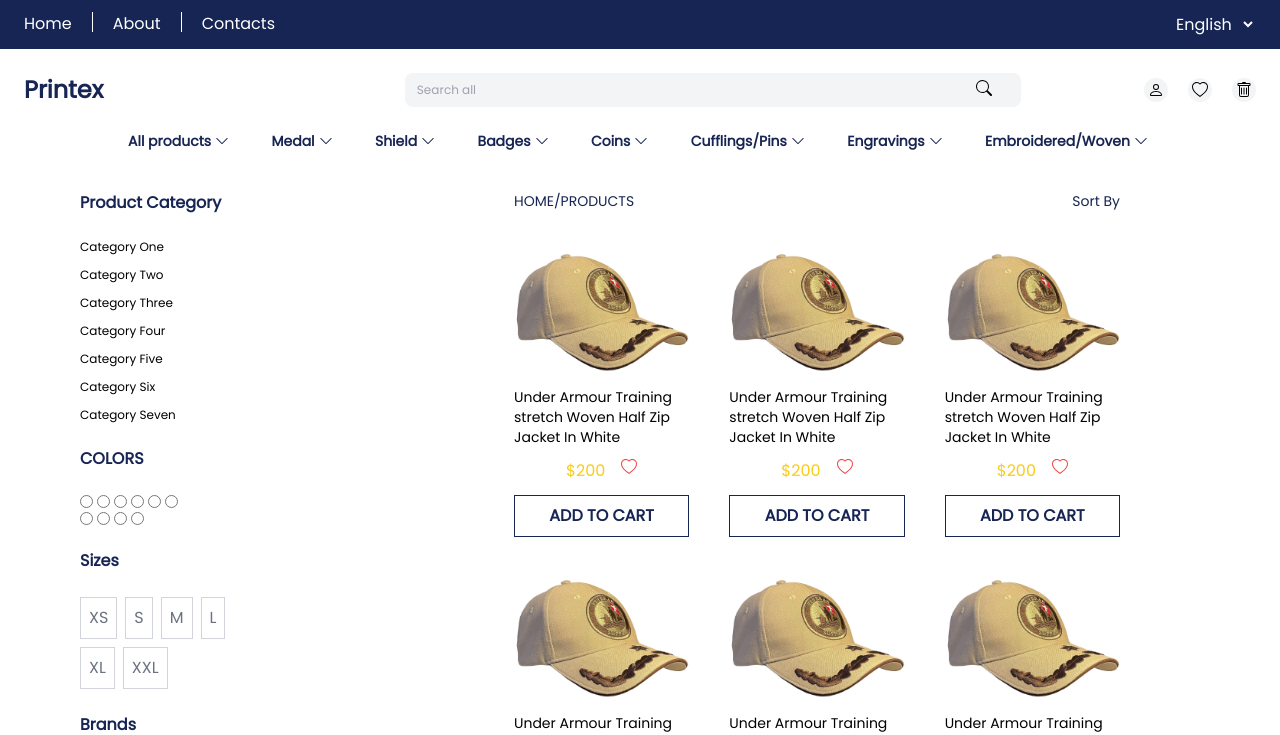
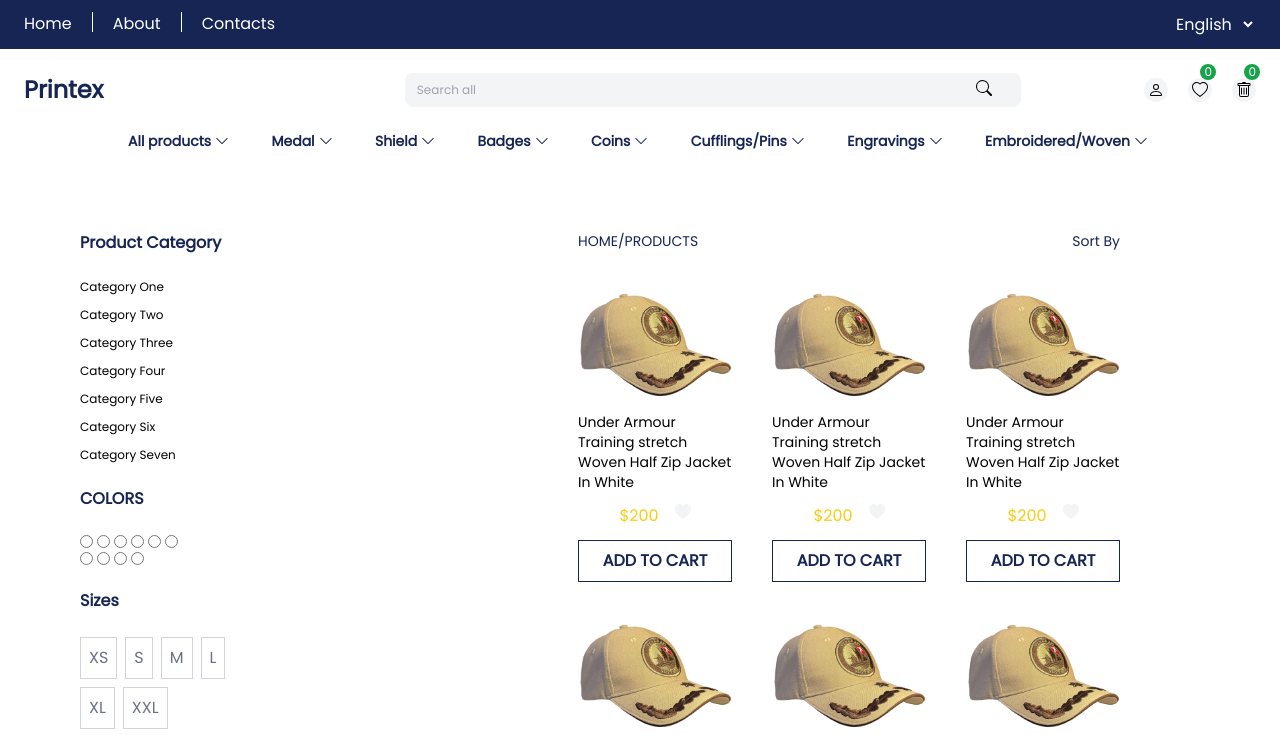
Before and after one commit to wemmy6673/printex, a React (Create React App) app: page /ProductDisplay in a window 1280 px wide. Shown: the top 735 px of the page. Built offline with nearby package versions, Linux system fonts and the light colour scheme.

Commit message:
like icon onclick effect implemented

```diff
--- a/src/components/Navbar.jsx
+++ b/src/components/Navbar.jsx
@@ -79,13 +79,15 @@
 
 
             <div className='hidden md:flex md:flex-row space-x-5'>
-                <div className='rounded-full bg-gray-100 p-1'><BsPerson /></div>
-                <div className='rounded-full bg-gray-100 p-1'><BsHeart /></div>
-                <div className='rounded-full bg-gray-100 p-1'><BsTrash /></div>
+                <div className='rounded-full bg-gray-100 p-1'><BsPerson /> </div>
+                <div className='rounded-full bg-gray-100 p-1'><BsHeart /> <span className='bg-green-600 text-white absolute text-xs rounded-full top-16 px-1 right-16'>0</span></div>
+                <div className='rounded-full bg-gray-100 p-1'><BsTrash />
+                <span className='bg-green-600 text-white absolute text-xs rounded-full top-16 px-1 right-5'>0</span></div>
+                </div>
 
             </div>
 
-        </div>
+
 
         <div className='px-32 hidden md:block'>
             <ul className='text-blue-950 text-sm font-bold flex flex-row justify-between'>
--- a/src/components/ProductDisplay.jsx
+++ b/src/components/ProductDisplay.jsx
@@ -73,12 +73,27 @@
 
 const ProductDisplay = () => {
 
-    const [isHovered, setIsHovered] = useState(false);
+
+    const click = (e) =>{
+
+       const currentColor = e.currentTarget.style.color;
+       if(currentColor === 'red'){
+
+        e.currentTarget.style.color = '';
+
+       }
+       else{
+        e.currentTarget.style.color = 'red';
+       }
+
+    }
+
+
 
 
     return(
 
-        <div className='flex flex-row py-10 px-20'>
+        <div className='flex flex-row space-x-16 py-10 md:py-20 px-20'>
             <div className='flex flex-col space-y-6'>
                 <div className='text-blue-950 font-semibold'>
                     Product Category
@@ -217,11 +232,12 @@
                             <div className='flex flex-col space-y-3'>
                                 <img src={item.image} alt={item.title} width='200' height='200' />
                                 <p className='text-sm'>{item.title}</p>
-                                <div className='flex flex-row space-x-4 mx-auto'>
+                                <div className='flex flex-row justify-center space-x-4 mx-auto'>
                                     <p className='text-yellow-400'>${item.new_price}</p>
-                                    <div className='text-red-500 cursor-pointer' onMouseOver={()=>setIsHovered(true)} onMouseOut={()=>setIsHovered(false)}>
+                                    <div className='text-gray-100 hover:text-red-500 transition duration-0 hover:duration-300  cursor-pointer' onClick={click}>
+                                        <BsHeartFill />
 
-                                    {isHovered ? <div className='text-red-500 '><BsHeartFill /></div> : <BsHeart />}
+
 
                                     </div>
 
```
